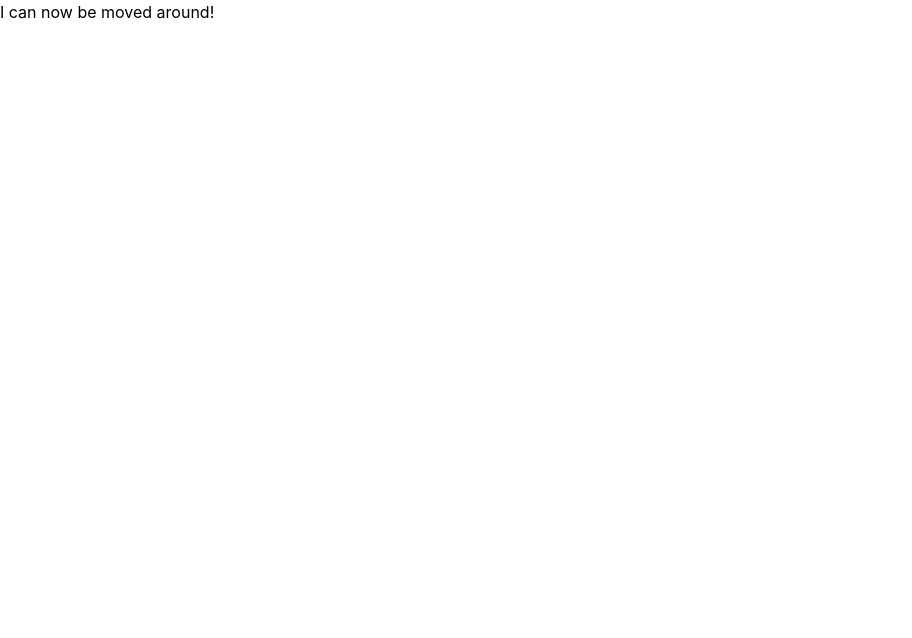
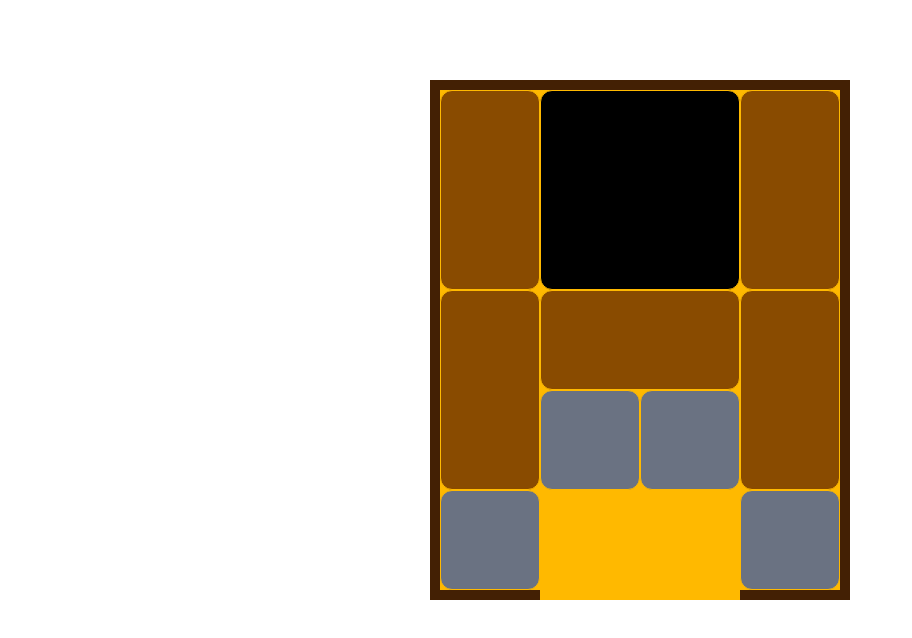
Before and after one commit to Tofu-Gang/slider-puzzle, a React (Vite) app: page / in a window 1280 px wide. Shown: the top 638 px of the page, without its empty margins (0-912 px from the left). Built offline with nearby package versions, Linux system fonts and the light colour scheme.

Commit message:
create visual bounds of the puzzle create Tile component manually create and place all tiles to starting positions

```diff
--- a/src/App.jsx
+++ b/src/App.jsx
@@ -1,13 +1,85 @@
-import Draggable from "react-draggable";
-import { useRef } from "react";
+import Tile from "./components/Tile.jsx";
 
 function App() {
-    const ref = useRef(null);
-
     return (
-        <Draggable nodeRef={ref}>
-            <div ref={ref}>I can now be moved around!</div>
-        </Draggable>
+        <>
+            <div
+                className="mx-auto mt-20 bg-amber-400 border-10 border-yellow-950"
+                style={{ width: "420px", height: "520px" }}
+            >
+                <Tile
+                    defaultPosition={{x: 0, y: 0}}
+                    bounds={{ left: 0, top: 0, right: 420-100-20, bottom: 520-200-20 }}
+                    width={100}
+                    height={200}
+                    bgColor="bg-yellow-800"
+                />
+                <Tile
+                    defaultPosition={{x: 420-100-20, y: 0}}
+                    bounds={{ left: 0, top: 0, right: 420-100-20, bottom: 520-200-20 }}
+                    width={100}
+                    height={200}
+                    bgColor="bg-yellow-800"
+                />
+                <Tile
+                    defaultPosition={{x: 0, y: 200}}
+                    bounds={{ left: 0, top: 0, right: 420-100-20, bottom: 520-200-20 }}
+                    width={100}
+                    height={200}
+                    bgColor="bg-yellow-800"
+                />
+                <Tile
+                    defaultPosition={{x: 420-100-20, y: 200}}
+                    bounds={{ left: 0, top: 0, right: 420-100-20, bottom: 520-200-20 }}
+                    width={100}
+                    height={200}
+                    bgColor="bg-yellow-800"
+                />
+                <Tile
+                    defaultPosition={{x: 100, y: 200}}
+                    bounds={{ left: 0, top: 0, right: 420-200-20, bottom: 520-100-20 }}
+                    width={200}
+                    height={100}
+                    bgColor="bg-yellow-800"
+                />
+                <Tile
+                    defaultPosition={{x: 100, y: 0}}
+                    bounds={{ left: 0, top: 0, right: 420-200-20, bottom: 520-200-20 }}
+                    width={200}
+                    height={200}
+                    bgColor="bg-black"
+                />
+                <Tile
+                    defaultPosition={{x: 0, y: 400}}
+                    bounds={{ left: 0, top: 0, right: 420-100-20, bottom: 520-100-20 }}
+                    width={100}
+                    height={100}
+                    bgColor="bg-gray-500"
+                />
+                <Tile
+                    defaultPosition={{x: 420-100-20, y: 400}}
+                    bounds={{ left: 0, top: 0, right: 420-100-20, bottom: 520-100-20 }}
+                    width={100}
+                    height={100}
+                    bgColor="bg-gray-500"
+                />
+                <Tile
+                    defaultPosition={{x: 100, y: 300}}
+                    bounds={{ left: 0, top: 0, right: 420-100-20, bottom: 520-100-20 }}
+                    width={100}
+                    height={100}
+                    bgColor="bg-gray-500"
+                />
+                <Tile
+                    defaultPosition={{x: 200, y: 300}}
+                    bounds={{ left: 0, top: 0, right: 420-100-20, bottom: 520-100-20 }}
+                    width={100}
+                    height={100}
+                    bgColor="bg-gray-500"
+                />
+                <div className="relative bg-amber-400" style={{ width: "200px", height: "10px", left: "100px", top: "500px" }} />
+            </div>
+        </>
     );
 }
 
--- /dev/null
+++ b/src/components/Tile.jsx
@@ -0,0 +1,22 @@
+import Draggable from "react-draggable";
+import { useRef } from "react";
+
+function Tile({ defaultPosition, bounds, width, height, bgColor }) {
+    const ref = useRef(null);
+
+    return (
+        <Draggable
+            nodeRef={ref}
+            defaultPosition={defaultPosition}
+            bounds={bounds}
+        >
+            <div
+                ref={ref}
+                className={`${bgColor} absolute rounded-xl border border-amber-400`}
+                style={{ width, height }}
+            />
+        </Draggable>
+    );
+}
+
+export default Tile;
```
